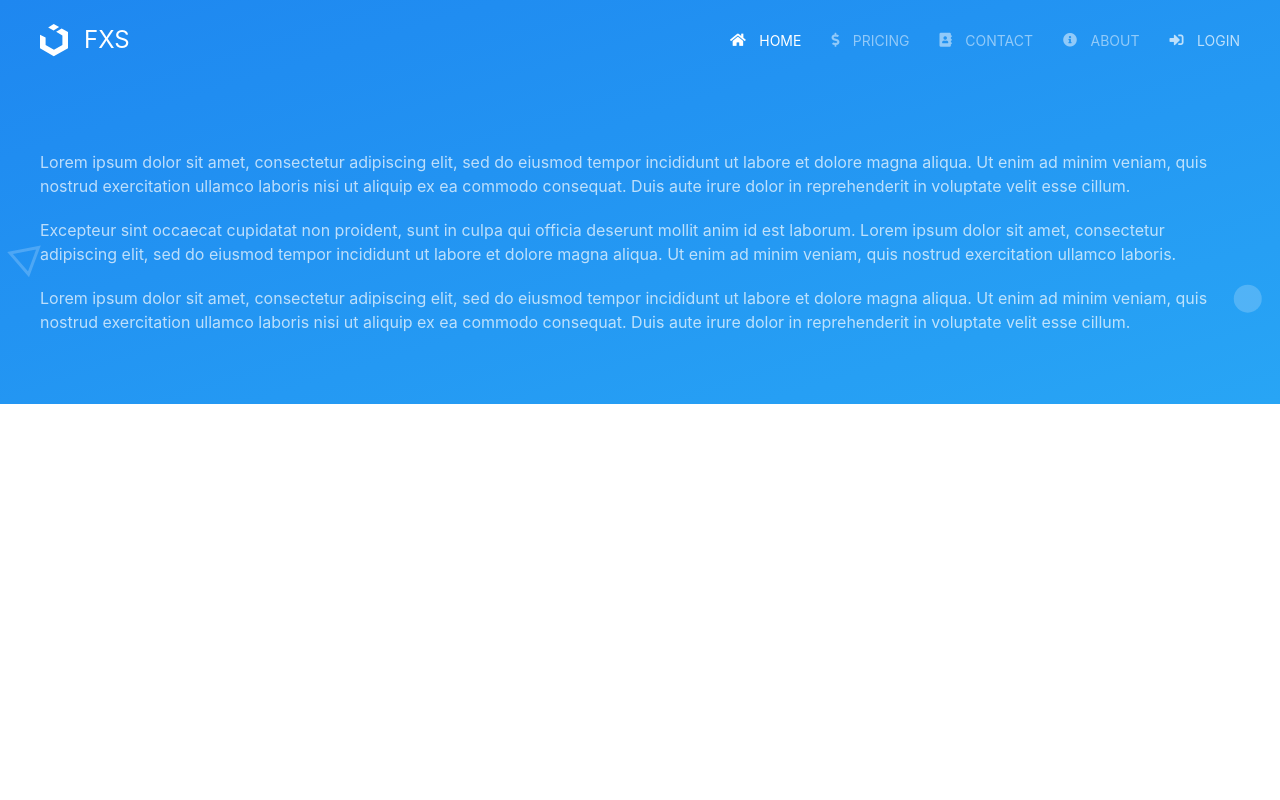
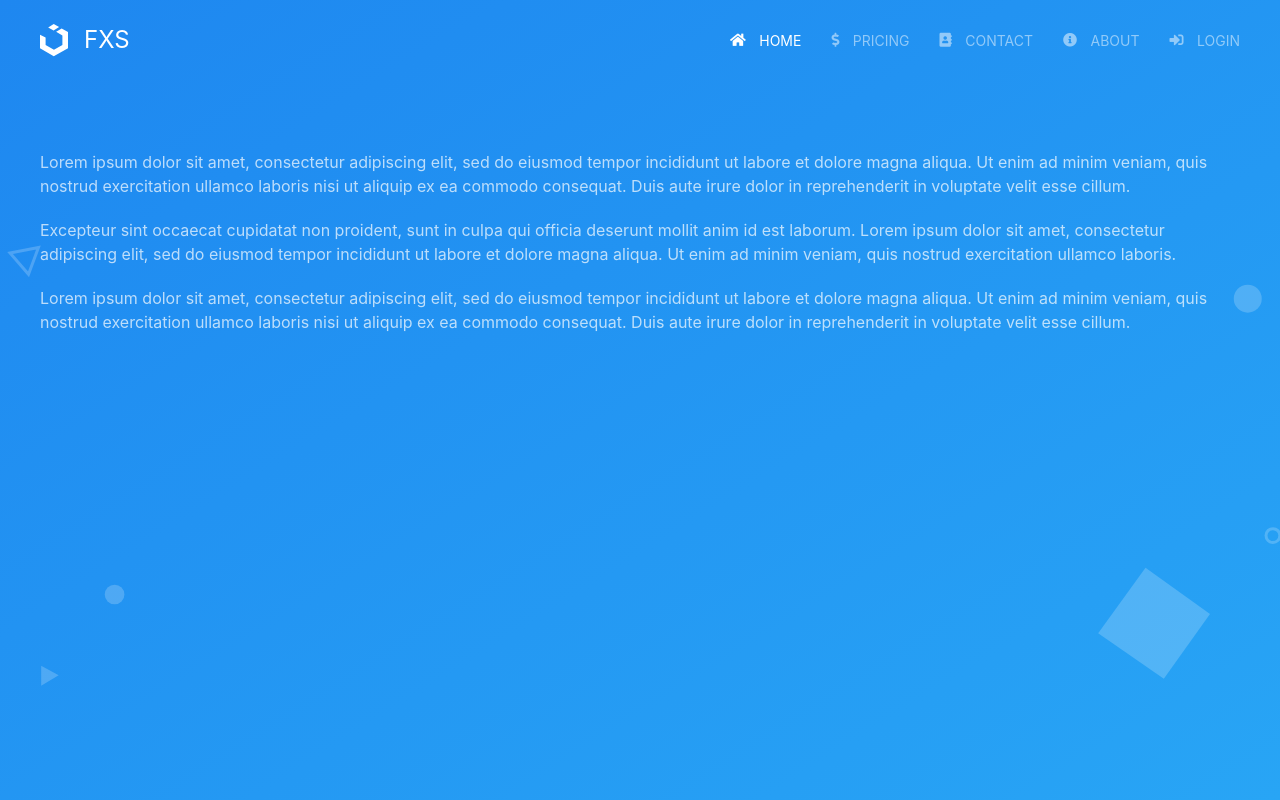
Before and after one commit to dookdev/fxs, an Angular app: page /home in a window 1280 px wide. Built offline with nearby package versions, Linux system fonts and the light colour scheme.

Commit message:
[edit] home

```diff
--- a/src/app/pages/home/home.component.html
+++ b/src/app/pages/home/home.component.html
@@ -30,7 +30,7 @@
   </div>
 
   <div class="uk-section uk-light">
-    <div class="uk-container">
+    <div class="uk-container uk-container-expand" uk-height-viewport="expand: true">
 
       <p>Lorem ipsum dolor sit amet, consectetur adipiscing elit, sed do eiusmod tempor incididunt ut labore et dolore
         magna aliqua. Ut enim ad minim veniam, quis nostrud exercitation ullamco laboris nisi ut aliquip ex ea commodo
@@ -46,54 +46,6 @@
 
     </div>
   </div>
-
-</div>
-
-
-<!-- <div class="uk-section-primary uk-preserve-color tm-section-texture">
-
-  <div uk-sticky="animation: uk-animation-slide-top; sel-target: .uk-navbar-container; cls-active: uk-navbar-sticky; cls-inactive: uk-navbar-transparent uk-light; top: 200">
-
-    <nav class="uk-navbar-container">
-      <div class="uk-container uk-container-expand">
-        <div uk-navbar>
-          <div class="uk-navbar-right">
-            <ul class="uk-navbar-nav">
-              <li class="uk-active"><a href="#"><i class="fas fa-home uk-margin-small-right"></i> Home</a></li>
-              <li><a href="#"><i class="fas fa-dollar-sign uk-margin-small-right"></i> Pricing</a></li>
-              <li><a href="#"><i class="fas fa-address-book uk-margin-small-right"></i> Contact</a></li>
-              <li><a href="#"><i class="fas fa-info-circle uk-margin-small-right"></i> About</a></li>
-              <li><a href="#modal-full" uk-toggle><i class="fas fa-sign-in-alt uk-margin-small-right"></i> Login</a></li>
-            </ul>
-          </div>
-        </div>
-      </div>
-    </nav>
-  </div>
-
-  <div class="uk-section uk-light">
-    <div class="uk-container">
-
-      <p>Lorem ipsum dolor sit amet, consectetur adipiscing elit, sed do eiusmod tempor incididunt ut labore et
-        dolore
-        magna aliqua. Ut enim ad minim veniam, quis nostrud exercitation ullamco laboris nisi ut aliquip ex ea
-        commodo
-        consequat. Duis aute irure dolor in reprehenderit in voluptate velit esse cillum.</p>
-
-      <p>Excepteur sint occaecat cupidatat non proident, sunt in culpa qui officia deserunt mollit anim id est
-        laborum.
-        Lorem ipsum dolor sit amet, consectetur adipiscing elit, sed do eiusmod tempor incididunt ut labore et dolore
-        magna aliqua. Ut enim ad minim veniam, quis nostrud exercitation ullamco laboris.</p>
-
-    </div>
-  </div>
-
-  <div class="uk-section-large">
-    <div class="uk-container uk-container-expand">
-
-    </div>
-  </div>
-
 </div>
 
 <div id="modal-full" class="uk-modal-full" uk-modal>
@@ -112,4 +64,4 @@
       </div>
     </div>
   </div>
-</div> -->
+</div>
```
